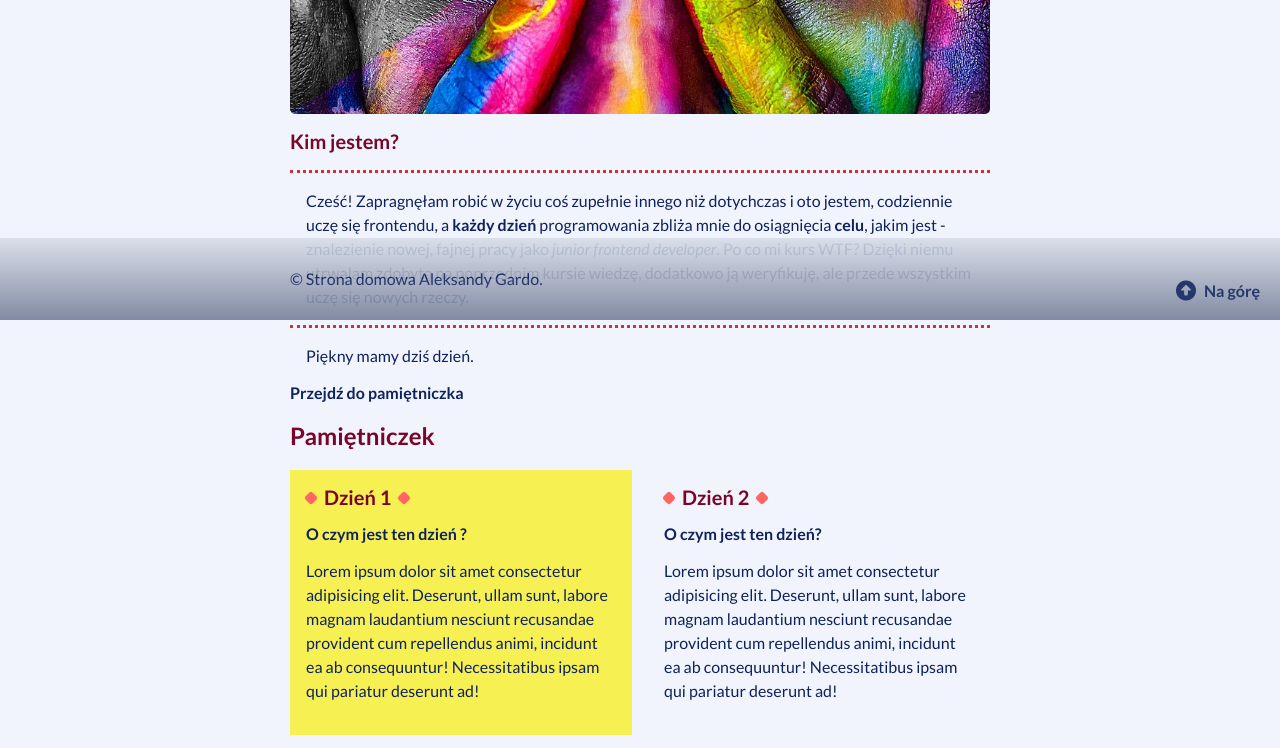
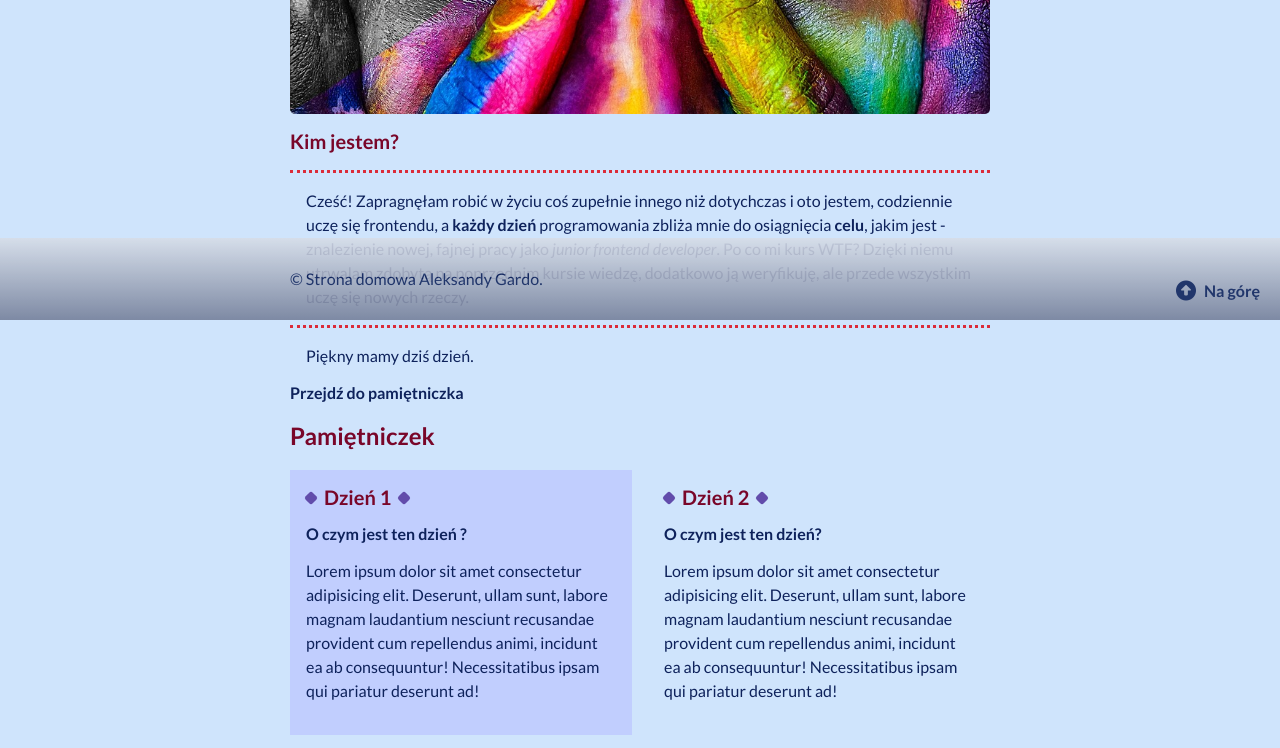
Before and after one commit to Atanvarde/homepage-gulp, a website built with webpack: page src/content/index.html in a window 1280 px wide. Shown: the part 480-1228 px from the top of the page. Built offline with nearby package versions, Linux system fonts and the light colour scheme; files whose address does not match are found by name.

Commit message:
feat: new background

```diff
--- a/src/scss/_variables.scss
+++ b/src/scss/_variables.scss
@@ -1,8 +1,8 @@
-$mainBackground: #f1f4fd;
-$yellow: #f7f052;
+$mainBackground: #cfe4fc;
+$yellow: #C1CEFE;
 $darkblue: #0e225b;
 $darkred: #790629;
-$diamondColor: #ff6663;
+$diamondColor: #624CAB;
 $red:#db2b39;
 $mobile:360px;
 $tablet:640px;
```
Also changed, not shown: dist/css/main.css, 1 other file.
